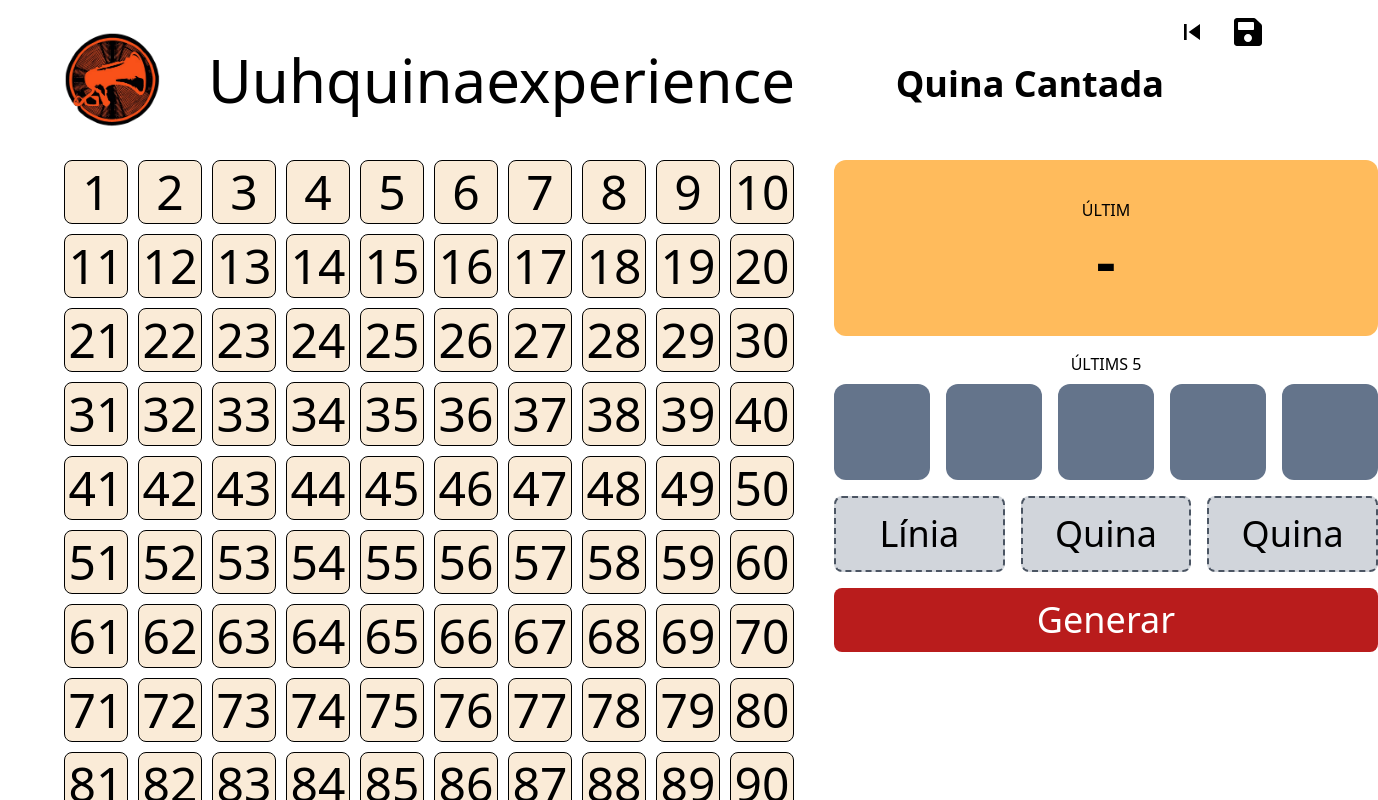
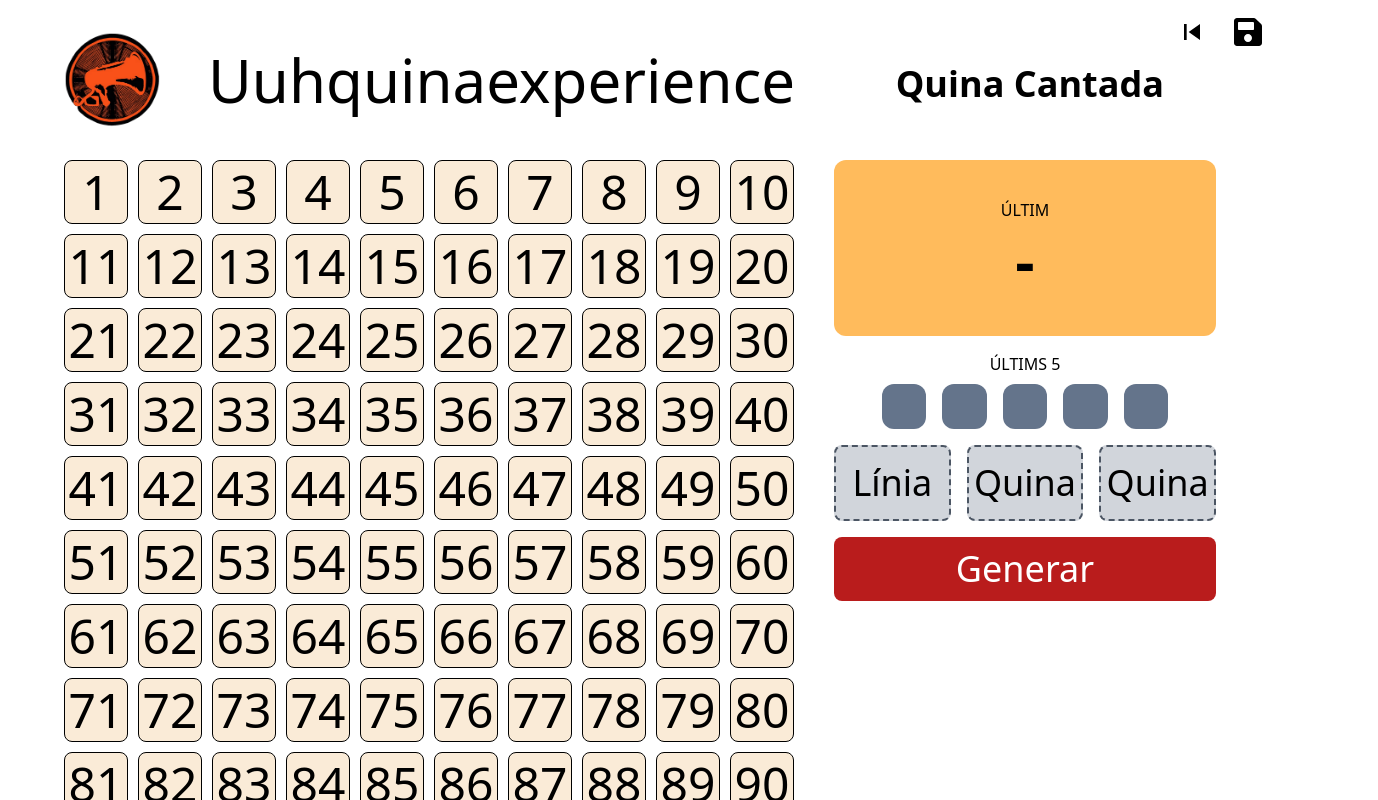
Before and after one commit to gidina/quinaexperience, a React (Vite) app: page /quinaexperience/cantada in a window 1280 px wide. Shown: the whole page, 1378 px wide, since content can reach past the window. Built offline with nearby package versions, Linux system fonts and the light colour scheme; some icons are missing.

Commit message:
Update Last5Drawed.tsx

```diff
--- a/src/components/Bingo/Last5Drawed.tsx
+++ b/src/components/Bingo/Last5Drawed.tsx
@@ -16,12 +16,12 @@ const Last5Drawed = ({ drawedNumbers }: Last5Drawed) => {
     <div className="flex flex-col gap-2 items-center">
       {/* <div className="text-5xl font-light">Últims 5</div> */}
       <div className="text-md font-light uppercase">Últims 5</div>
-      <div className="w-full flex justify-center gap-4 text-5xl">
+      <div className="w-9/12 grid grid-flow-col auto-cols-fr justify-center gap-4 text-5xl">
         {[...Array(Math.max(0, 5 - last5.length)).keys()].map((_num, index) => (
-          <div key={index} className="bg-slate-500 p-4 rounded-xl flex justify-center items-center w-24 h-24 font-medium" />
+          <div key={index} className="bg-slate-500 p-4 rounded-xl flex justify-center items-center aspect-square font-medium" />
         ))}
         {last5.map((num: number, index) => (
-          <div key={index} className="bg-[color:var(--color-tongo)] p-4 rounded-xl flex justify-center items-center w-24 h-24 font-medium">
+          <div key={index} className="bg-[color:var(--color-tongo)] p-4 rounded-xl flex justify-center items-center aspect-square font-medium">
             {num}
           </div>
         ))}
```
